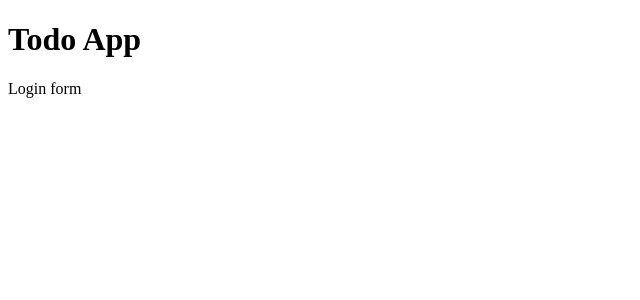
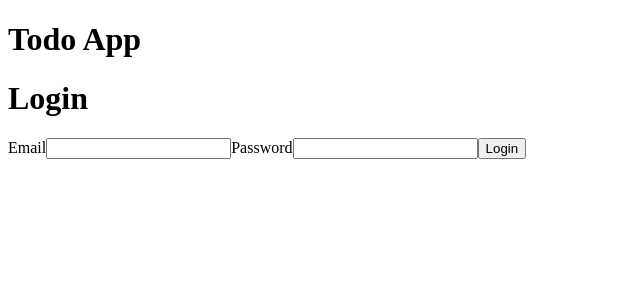
Before and after one commit to NidzaJov/vezbe-repo, a React (Create React App) app in the folder ReactVezbe/todos-react-app/: page /login in a window 1280 px wide. Shown: the top 300 px of the page, without its empty margins (0-640 px from the left). Built offline with nearby package versions, Linux system fonts and the light colour scheme.

Commit message:
Basic login page without functionalities

```diff
--- a/ReactVezbe/todos-react-app/src/App.js
+++ b/ReactVezbe/todos-react-app/src/App.js
@@ -2,6 +2,7 @@ import TodoItem from './components/TodoItem';
 import TodoForm from './components/TodoForm';
 import { useSelector } from 'react-redux';
 import { Switch, Route, Redirect } from 'react-router-dom';
+import Login from './views/Login';
 
 export default function App() {
 
@@ -21,7 +22,7 @@ export default function App() {
 
       <Switch>
         <Route path="/login">
-          Login form
+          <Login/>
         </Route>
         <Route path='/register'>
           Register
--- /dev/null
+++ b/ReactVezbe/todos-react-app/src/views/Login.js
@@ -0,0 +1,44 @@
+import { useState } from  'react';
+import MainLayout from './MainLayout';
+
+export  default function Login() {
+    const [credentials, setCredentials] = useState({
+        email: '',
+        password: ''
+    });
+
+    const setEmail = (value) => {
+        setCredentials({
+            ...credentials,
+            email: value,
+        })
+    }
+
+    const setPassword = (value) => {
+        setCredentials({
+            ...credentials,
+            password: value
+        })
+    }
+
+    const loginHandler = () => {
+        console.log('Current credentials: ', credentials)
+    }
+
+    return (
+        <MainLayout title={'Login'}>
+            <label>
+                <span>Email</span>
+                <input type="text" value={credentials.email}
+                onChange={(e) => {setEmail(e.target.value)}} />
+           </label>
+           <label>
+               <span>Password</span>
+               <input type="password" value={credentials.password}
+               onChange={(e) => {setPassword(e.target.value)}} />
+           </label>
+
+           <button onClick={loginHandler}>Login</button>
+        </MainLayout>
+    )
+}
--- /dev/null
+++ b/ReactVezbe/todos-react-app/src/views/MainLayout.js
@@ -0,0 +1,8 @@
+export default function MainLayout(props) {
+    return (
+        <div>
+            <h1>{props.title}</h1>
+            {props.children}
+        </div>
+    )
+}
```
